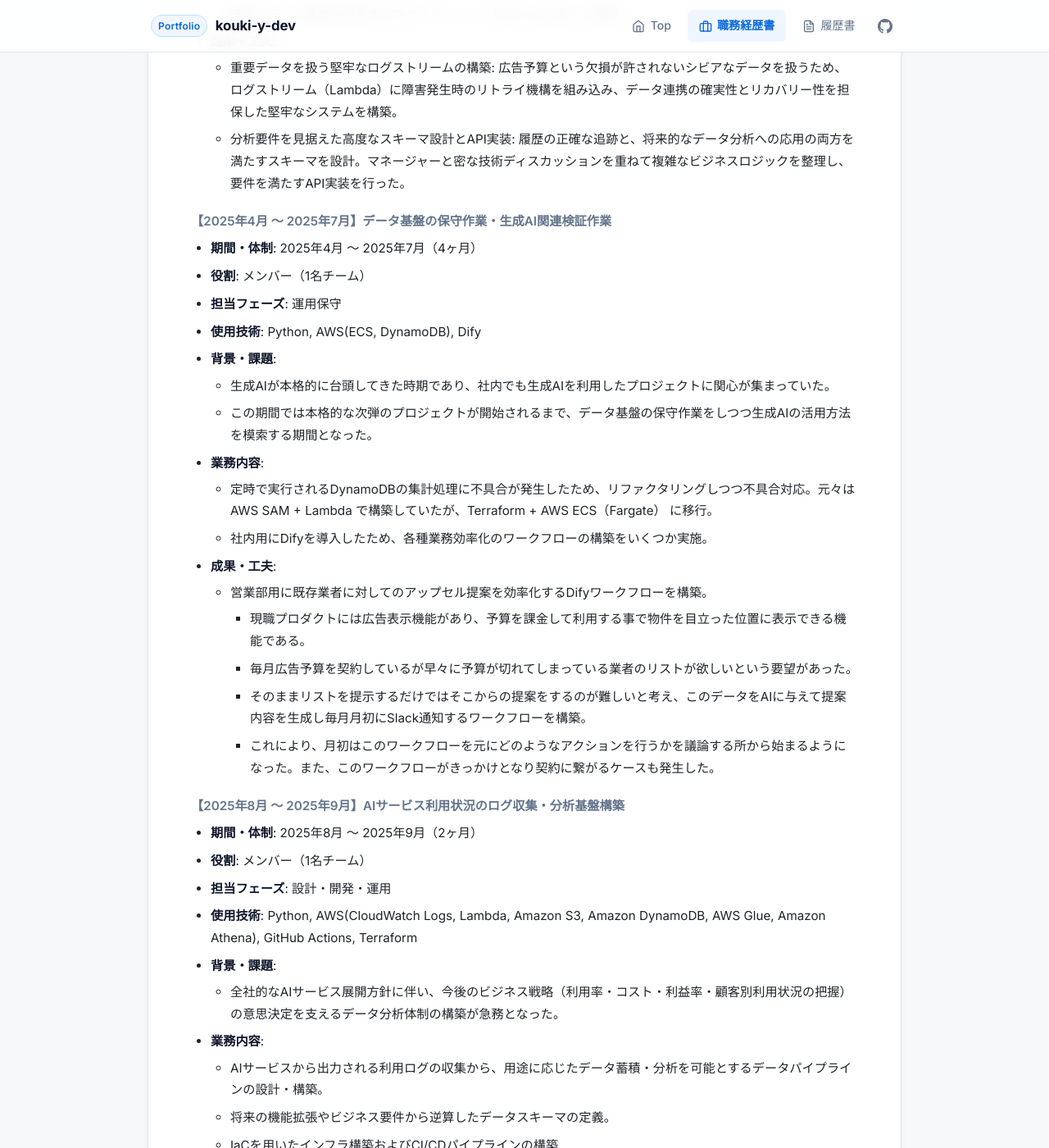
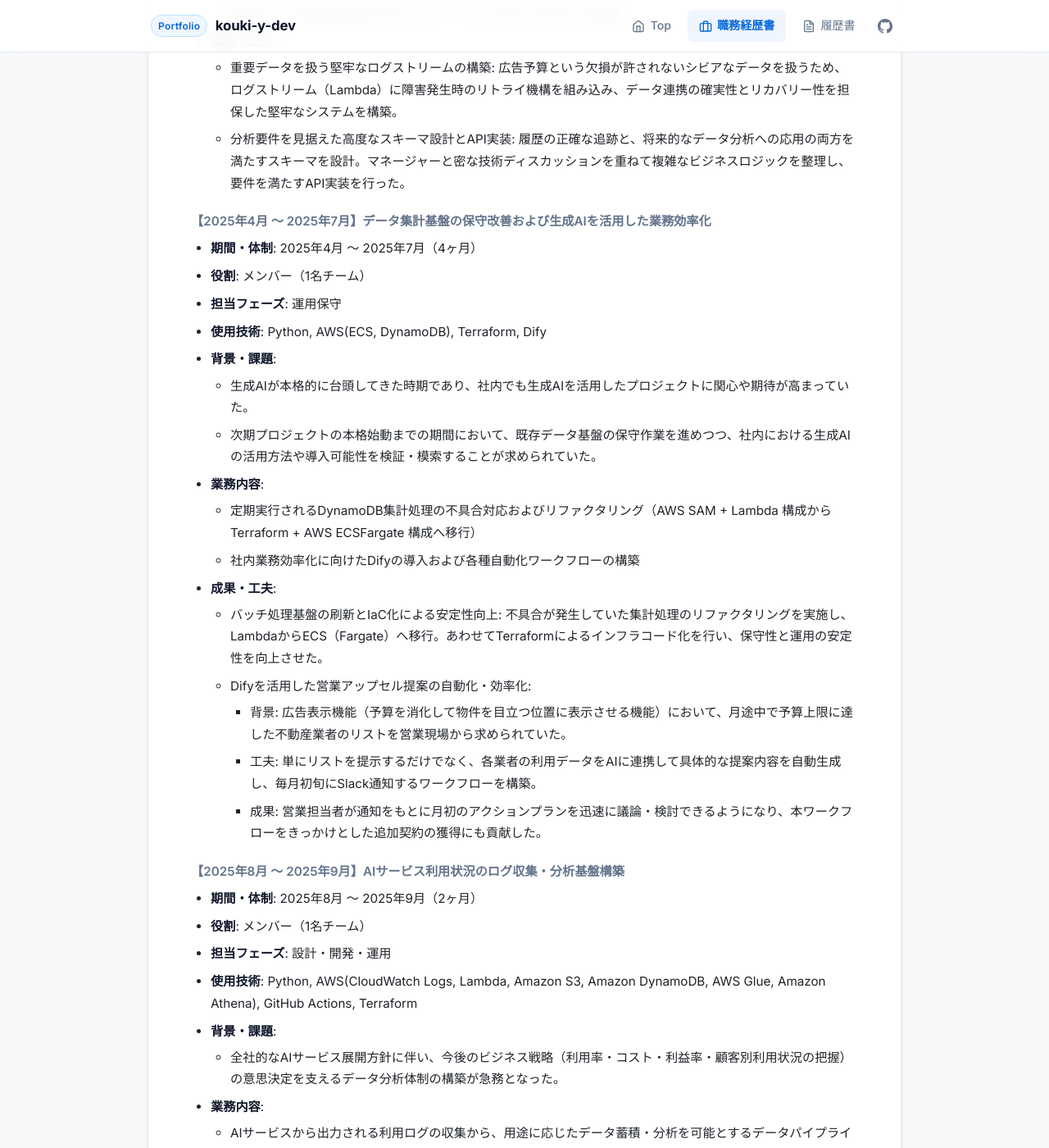
Before and after one commit to kouki-y-dev/about-me, a Jekyll site: the page built from docs/resume.md, in a window 1280 px wide and 1400 px high, scrolled down 6688 px. Shown: the whole window at 82% size. Built offline with Jekyll 4.4.1, drawn with Linux system fonts in a browser that asks for light colours; our own code applies the rules of GitHub Pages for plain Markdown files.

Commit message:
fix: AI添削

```diff
--- a/docs/resume.md
+++ b/docs/resume.md
@@ -164,24 +164,23 @@
   - 重要データを扱う堅牢なログストリームの構築: 広告予算という欠損が許されないシビアなデータを扱うため、ログストリーム（Lambda）に障害発生時のリトライ機構を組み込み、データ連携の確実性とリカバリー性を担保した堅牢なシステムを構築。
   - 分析要件を見据えた高度なスキーマ設計とAPI実装: 履歴の正確な追跡と、将来的なデータ分析への応用の両方を満たすスキーマを設計。マネージャーと密な技術ディスカッションを重ねて複雑なビジネスロジックを整理し、要件を満たすAPI実装を行った。
 
-#### 【2025年4月 〜 2025年7月】データ基盤の保守作業・生成AI関連検証作業
-
+#### 【2025年4月 〜 2025年7月】データ集計基盤の保守改善および生成AIを活用した業務効率化
 - **期間・体制**: 2025年4月 〜 2025年7月（4ヶ月）
 - **役割**: メンバー（1名チーム）
 - **担当フェーズ**: 運用保守
-- **使用技術**: Python, AWS(ECS, DynamoDB), Dify
+- **使用技術**: Python, AWS(ECS, DynamoDB), Terraform, Dify
 - **背景・課題**:
-  - 生成AIが本格的に台頭してきた時期であり、社内でも生成AIを利用したプロジェクトに関心が集まっていた。
-  - この期間では本格的な次弾のプロジェクトが開始されるまで、データ基盤の保守作業をしつつ生成AIの活用方法を模索する期間となった。
+  - 生成AIが本格的に台頭してきた時期であり、社内でも生成AIを活用したプロジェクトに関心や期待が高まっていた。
+  - 次期プロジェクトの本格始動までの期間において、既存データ基盤の保守作業を進めつつ、社内における生成AIの活用方法や導入可能性を検証・模索することが求められていた。
 - **業務内容**:
-  - 定時で実行されるDynamoDBの集計処理に不具合が発生したため、リファクタリングしつつ不具合対応。元々は AWS SAM + Lambda で構築していたが、Terraform + AWS ECS（Fargate） に移行。
-  - 社内用にDifyを導入したため、各種業務効率化のワークフローの構築をいくつか実施。
+  - 定期実行されるDynamoDB集計処理の不具合対応およびリファクタリング（AWS SAM + Lambda 構成から Terraform + AWS ECSFargate 構成へ移行）
+  - 社内業務効率化に向けたDifyの導入および各種自動化ワークフローの構築
 - **成果・工夫**:
-  - 営業部用に既存業者に対してのアップセル提案を効率化するDifyワークフローを構築。
-    - 現職プロダクトには広告表示機能があり、予算を課金して利用する事で物件を目立った位置に表示できる機能である。
-    - 毎月広告予算を契約しているが早々に予算が切れてしまっている業者のリストが欲しいという要望があった。
-    - そのままリストを提示するだけではそこからの提案をするのが難しいと考え、このデータをAIに与えて提案内容を生成し毎月月初にSlack通知するワークフローを構築。
-    - これにより、月初はこのワークフローを元にどのようなアクションを行うかを議論する所から始まるようになった。また、このワークフローがきっかけとなり契約に繋がるケースも発生した。
+  - バッチ処理基盤の刷新とIaC化による安定性向上: 不具合が発生していた集計処理のリファクタリングを実施し、LambdaからECS（Fargate）へ移行。あわせてTerraformによるインフラコード化を行い、保守性と運用の安定性を向上させた。
+  - Difyを活用した営業アップセル提案の自動化・効率化:
+    - 背景: 広告表示機能（予算を消化して物件を目立つ位置に表示させる機能）において、月途中で予算上限に達した不動産業者のリストを営業現場から求められていた。
+    - 工夫: 単にリストを提示するだけでなく、各業者の利用データをAIに連携して具体的な提案内容を自動生成し、毎月初旬にSlack通知するワークフローを構築。
+    - 成果: 営業担当者が通知をもとに月初のアクションプランを迅速に議論・検討できるようになり、本ワークフローをきっかけとした追加契約の獲得にも貢献した。
 
 #### 【2025年8月 〜 2025年9月】AIサービス利用状況のログ収集・分析基盤構築
 - **期間・体制**: 2025年8月 〜 2025年9月（2ヶ月）
```
